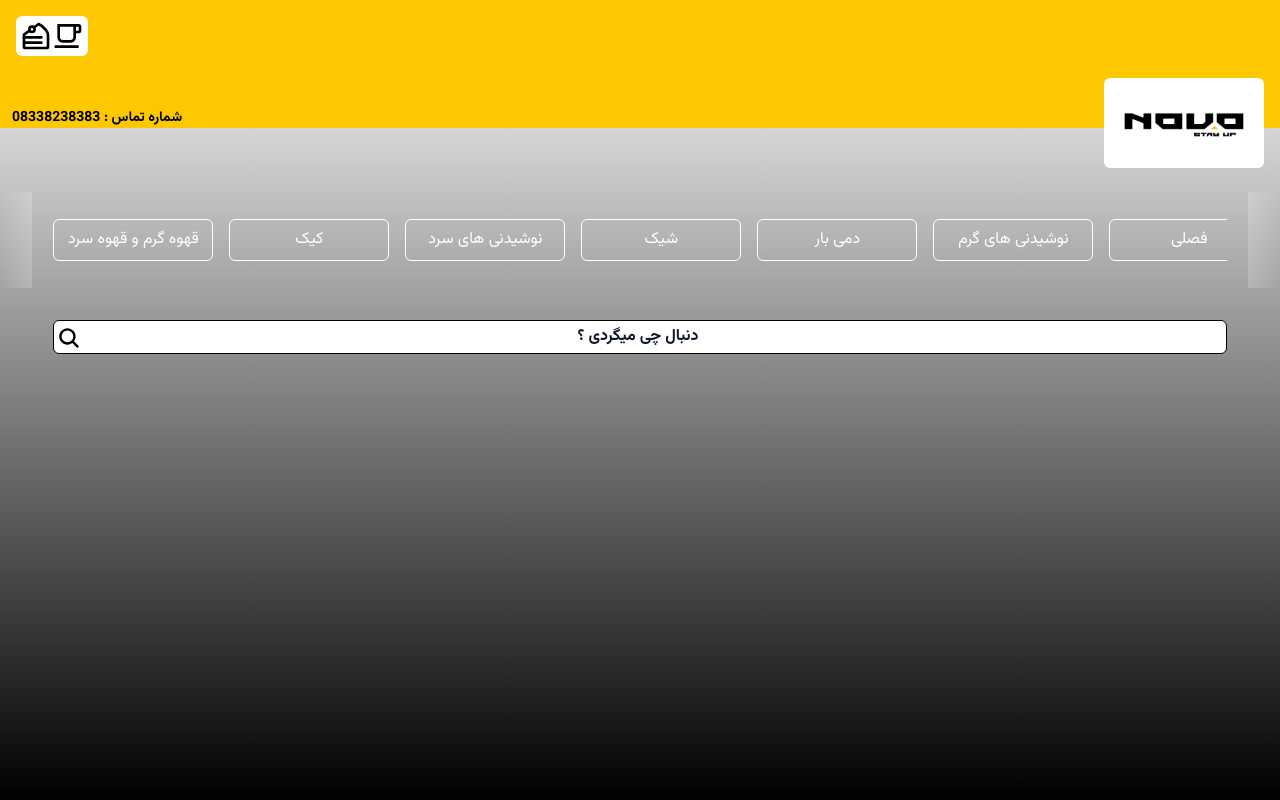
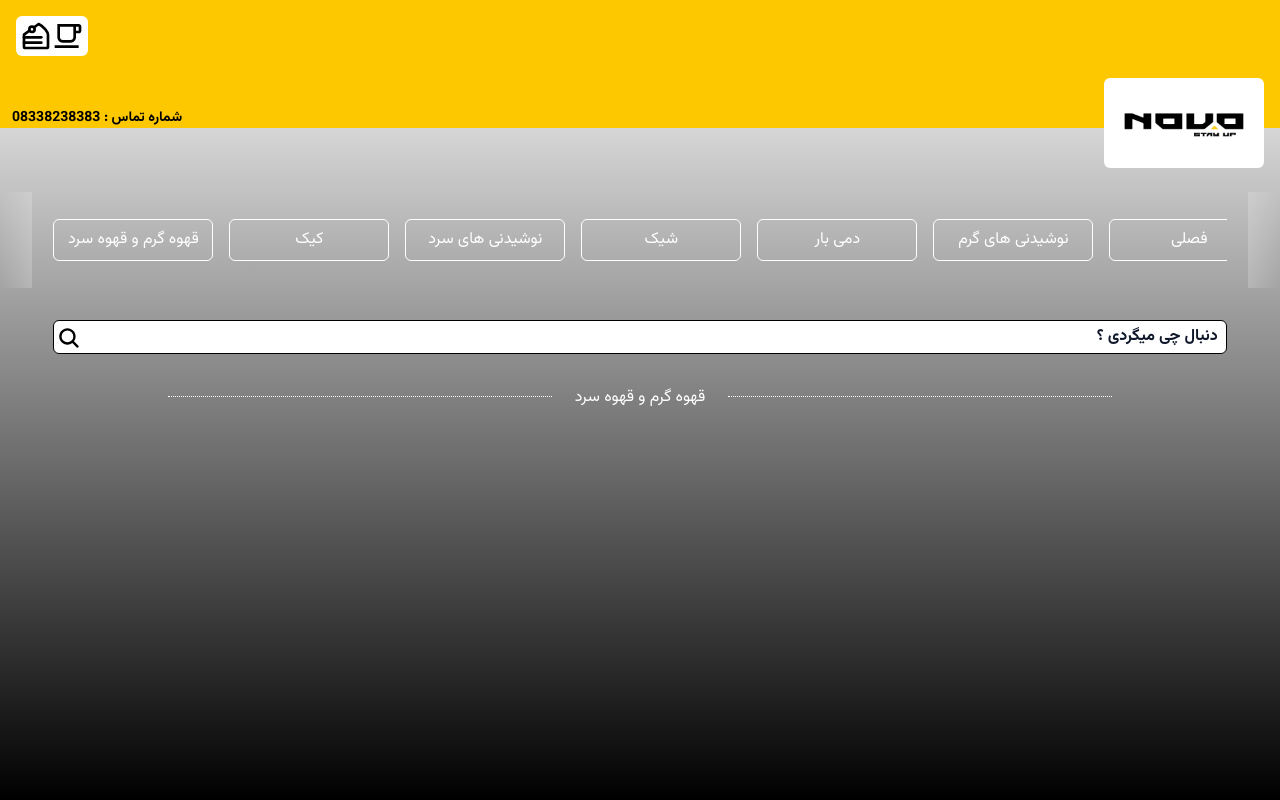
Before and after one commit to ariankheradmand/Novo-V2, a Next.js app: page / in a window 1280 px wide. Built offline with nearby package versions, Linux system fonts and the light colour scheme.

Commit message:
coding the searchBar&extra v0.2.2

```diff
--- /dev/null
+++ b/app/component/Items.js
@@ -0,0 +1,15 @@
+import React from "react";
+
+function Items() {
+  return (
+    <div className="mt-8">
+      <div className="flex items-center justify-center">
+        <div className="h-1 w-96 border-t border-white border-dotted"></div>
+        <h2 className="text-white w-44 text-center">قهوه گرم و قهوه سرد</h2>
+        <div className="h-1 w-96 border-t border-white border-dotted"></div>
+      </div>
+    </div>
+  );
+}
+
+export default Items;
--- a/app/component/Searchbar.js
+++ b/app/component/Searchbar.js
@@ -4,9 +4,10 @@ function Searchbar() {
   return (
     <div className="mt-8 w-11/12 relative">
       <input
+        dir="rtl"
         type="text"
         placeholder="دنبال چی میگردی ؟ "
-        className="w-full text-center font-bold py-1 rounded-md border-black border outline-none focus:ring-0 focus:bg-accent text-black placeholder-slate-900"
+        className="w-full text-right pr-2 font-bold py-1 rounded-md border-black border outline-none focus:ring-0 focus:bg-accent text-black placeholder-slate-900"
       />
       <button className="absolute left-1 bottom-1">
         <IoSearch className="size-6" />
--- a/app/layout.js
+++ b/app/layout.js
@@ -21,7 +21,7 @@ export default function RootLayout({ children }) {
   return (
     <html lang="en">
       <body
-        className="font-vazirmatn antialiased"
+        className="font-vazirmatn antialiased "
       >
         {children}
       </body>
--- a/app/page.js
+++ b/app/page.js
@@ -3,13 +3,15 @@ import Image from 'next/image';
 import Header from './component/Header';
 import Hero from './component/Hero';
 import Searchbar from './component/Searchbar';
+import Items from './component/Items';
 
 export default function Layout() {
   return (
-    <div className="flex flex-col items-center min-h-screen bg-gradient-to-b from-white to-black">
+    <div className="flex flex-col items-center min-h-screen bg-gradient-to-b from-white to-black pb-64">
      <Header />
      <Hero />
      <Searchbar />
+     <Items />
     </div>
   );
 }
```
